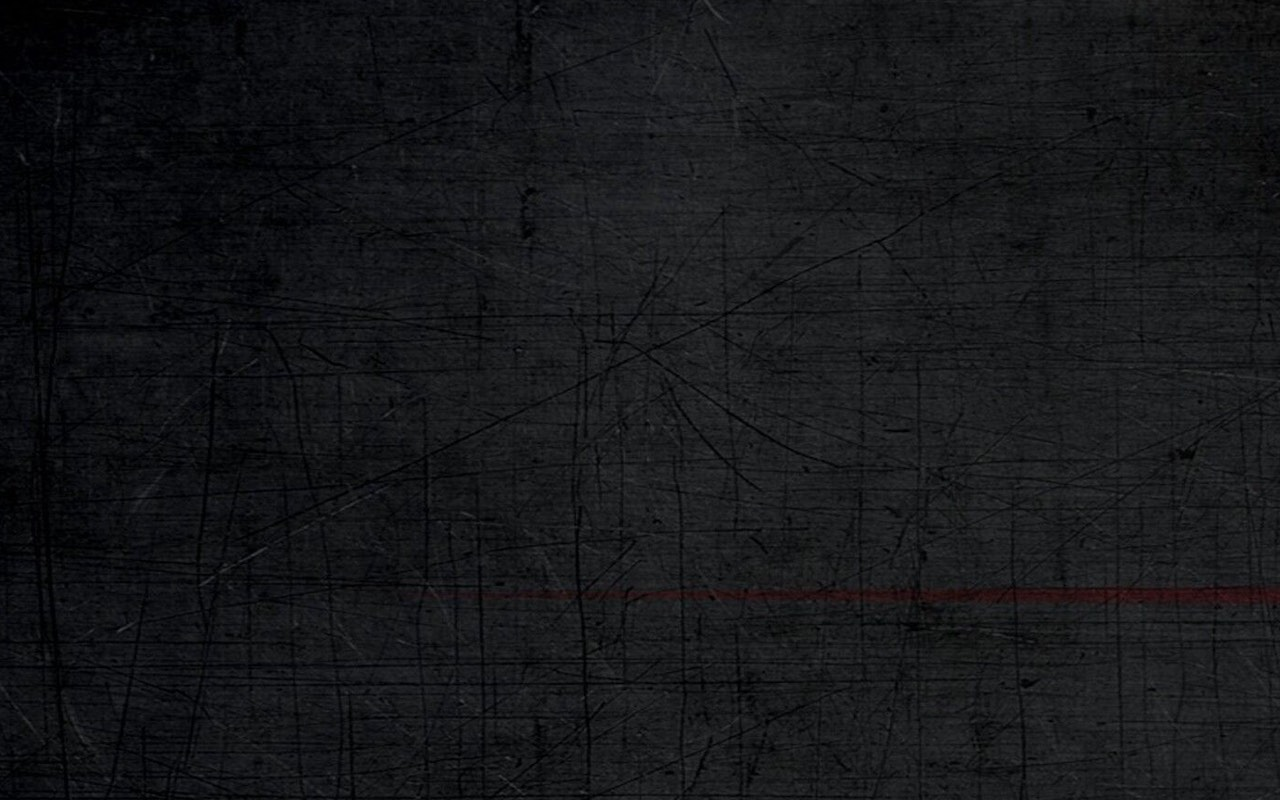
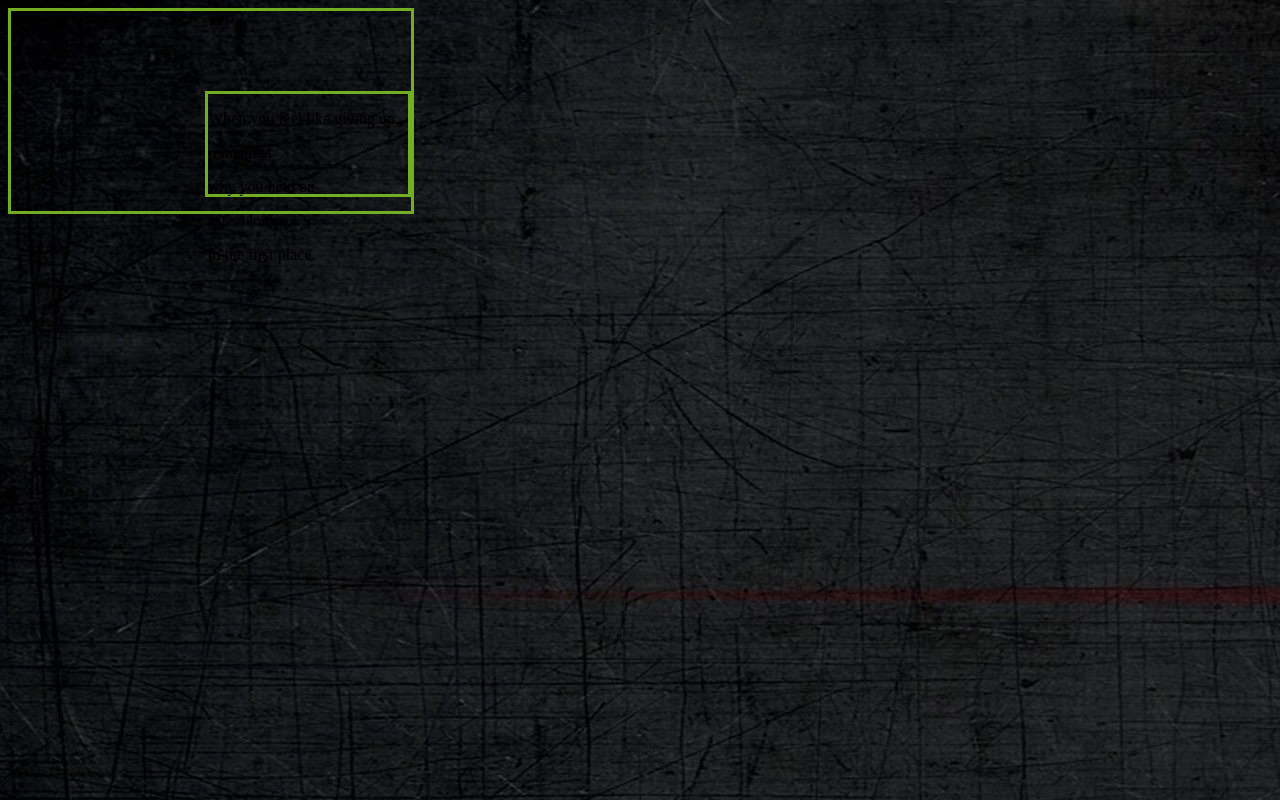
Before and after one commit to hovsten/hovsten.github.io, a plain HTML site: page index.html in a window 1280 px wide. Drawn offline with Linux system fonts and the light colour scheme.

Commit message:
4:th try

```diff
--- a/index.html
+++ b/index.html
@@ -2,6 +2,21 @@
 <html>
 <head>
 <style>
+div.relative {
+  position: relative;
+  width: 400px;
+  height: 200px;
+  border: 3px solid #73AD21;
+}
+
+div.absolute {
+  position: absolute;
+  top: 80px;
+  right: 0;
+  width: 200px;
+  height: 100px;
+  border: 3px solid #73AD21;
+}
 body {
   background-image: url("images/bg_wallpaper.jpg");
 }
@@ -9,5 +24,15 @@ body {
 </head>
 <body>
 
+<div class="relative">
+  <div class="absolute">
+    <p>When you feel like giving up,</p>
+    <p>remember</p>
+    <p>why you held on</p>
+    <p>for so long</p>
+    <p>in the first place.</p>
+  </div>
+</div>
+
 </body>
 </html>
```
